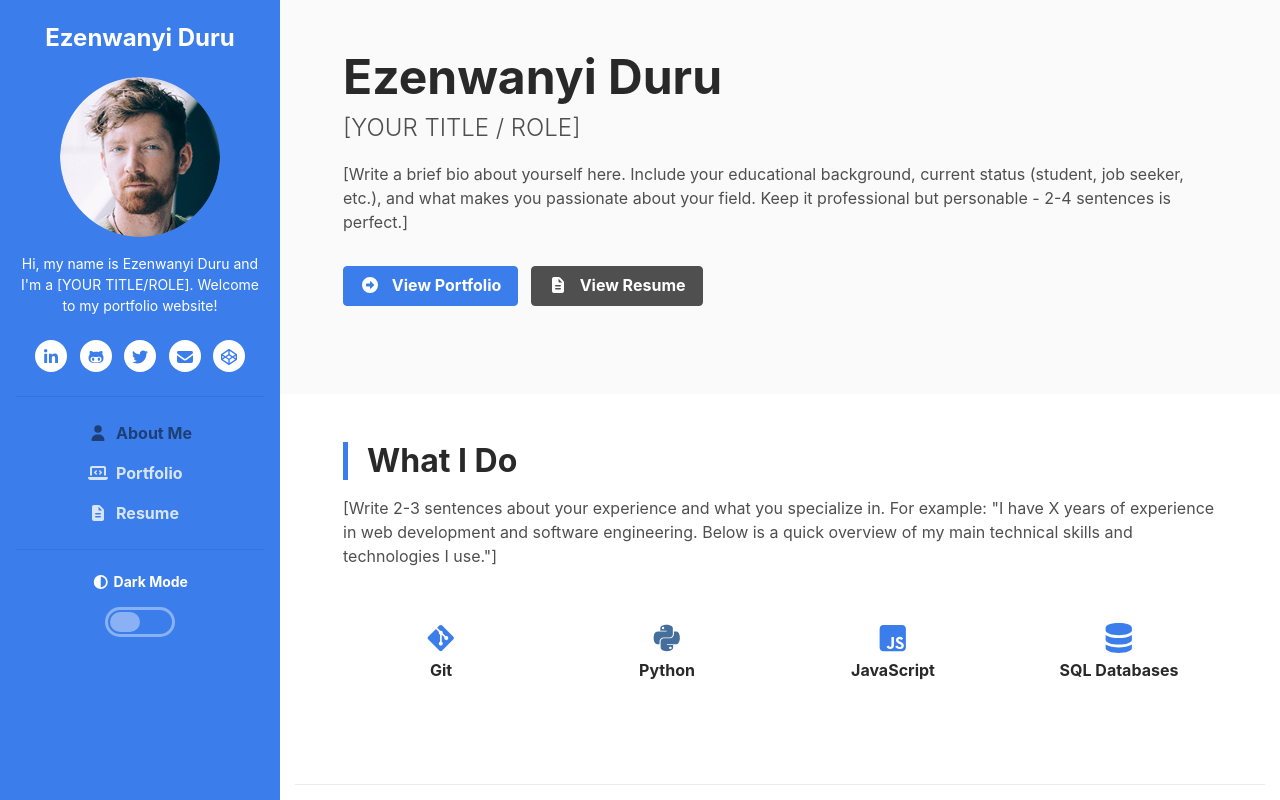
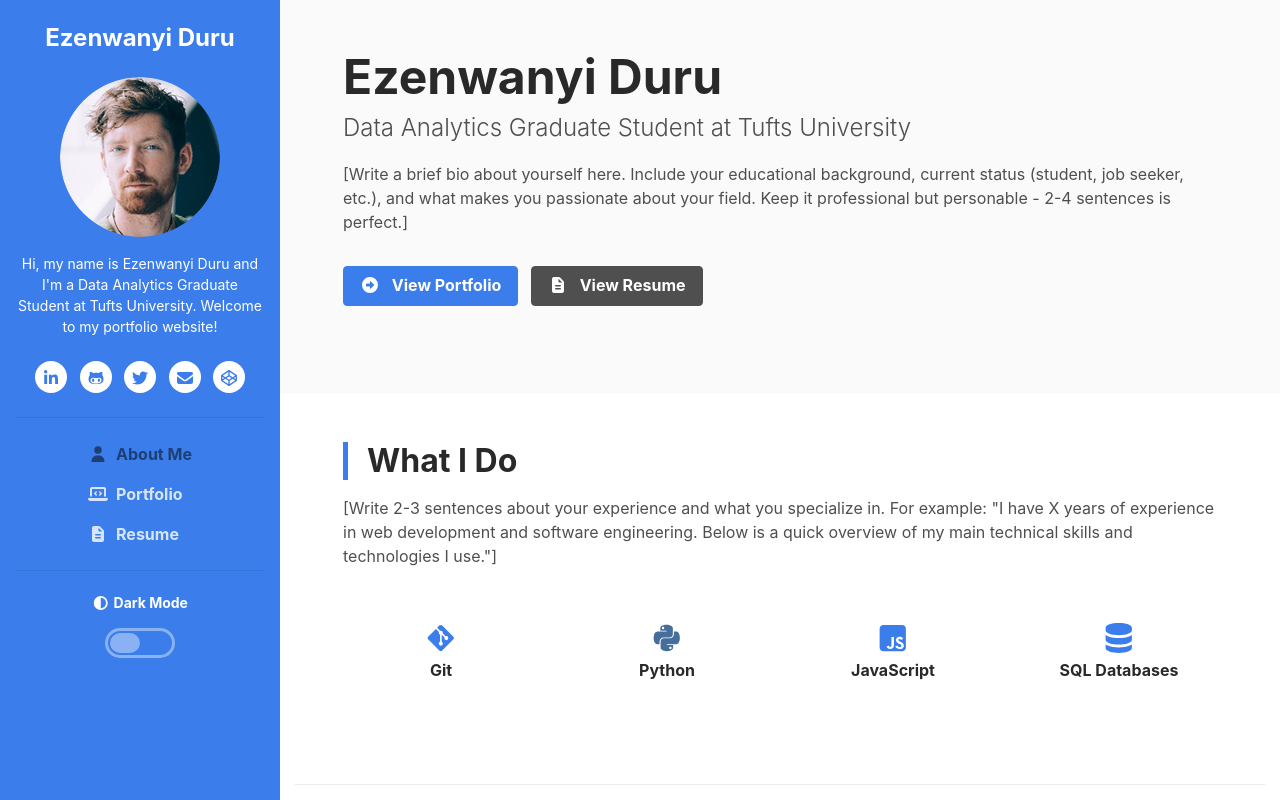
Before and after one commit to eduru01/eduru01.github.io, a plain HTML site: page index.html in a window 1280 px wide. Shown: the top 800 px of the page. Drawn offline with Linux system fonts and the light colour scheme.

Commit message:
change the role to data analyst

```diff
--- a/index.html
+++ b/index.html
@@ -63,7 +63,7 @@
 						<!-- Short Bio - Keep this brief, 2-3 sentences max -->
 						<!-- TO CUSTOMIZE: Write a friendly introduction about yourself -->
 						<div class="bio mb-3">
-							Hi, my name is Ezenwanyi Duru and I'm a [YOUR TITLE/ROLE].
+							Hi, my name is Ezenwanyi Duru and I'm a Data Analytics Graduate Student at Tufts University.
 							Welcome to my portfolio website!
 						</div>
 
@@ -170,7 +170,7 @@
 
 						<!-- Tagline - Your title or what you do -->
 						<!-- TO CUSTOMIZE: e.g., "Full Stack Developer" or "Software Engineer" -->
-						<div class="tagline mb-3">[YOUR TITLE / ROLE]</div>
+						<div class="tagline mb-3">Data Analytics Graduate Student at Tufts University</div>
 
 						<!-- Bio Paragraph - Tell visitors about yourself -->
 						<!-- TO CUSTOMIZE: Write 2-4 sentences about your background -->
@@ -465,8 +465,4 @@
 	<!-- Cookie Plugin - Saves dark mode preference -->
 	<script src="assets/plugins/js-cookie.min.js"></script>
 
-	<!-- Dark Mode Script - Toggles between light and dark themes -->
-	<script src="assets/js/dark-mode.js"></script>
-
-</body>
-</html>
+	<!-- Dark Mode Script - Toggles between light a
```
Also changed, not shown: portfolio.html (+2 -5 lines), project-template.html (+2 -7 lines), 1 other file.
